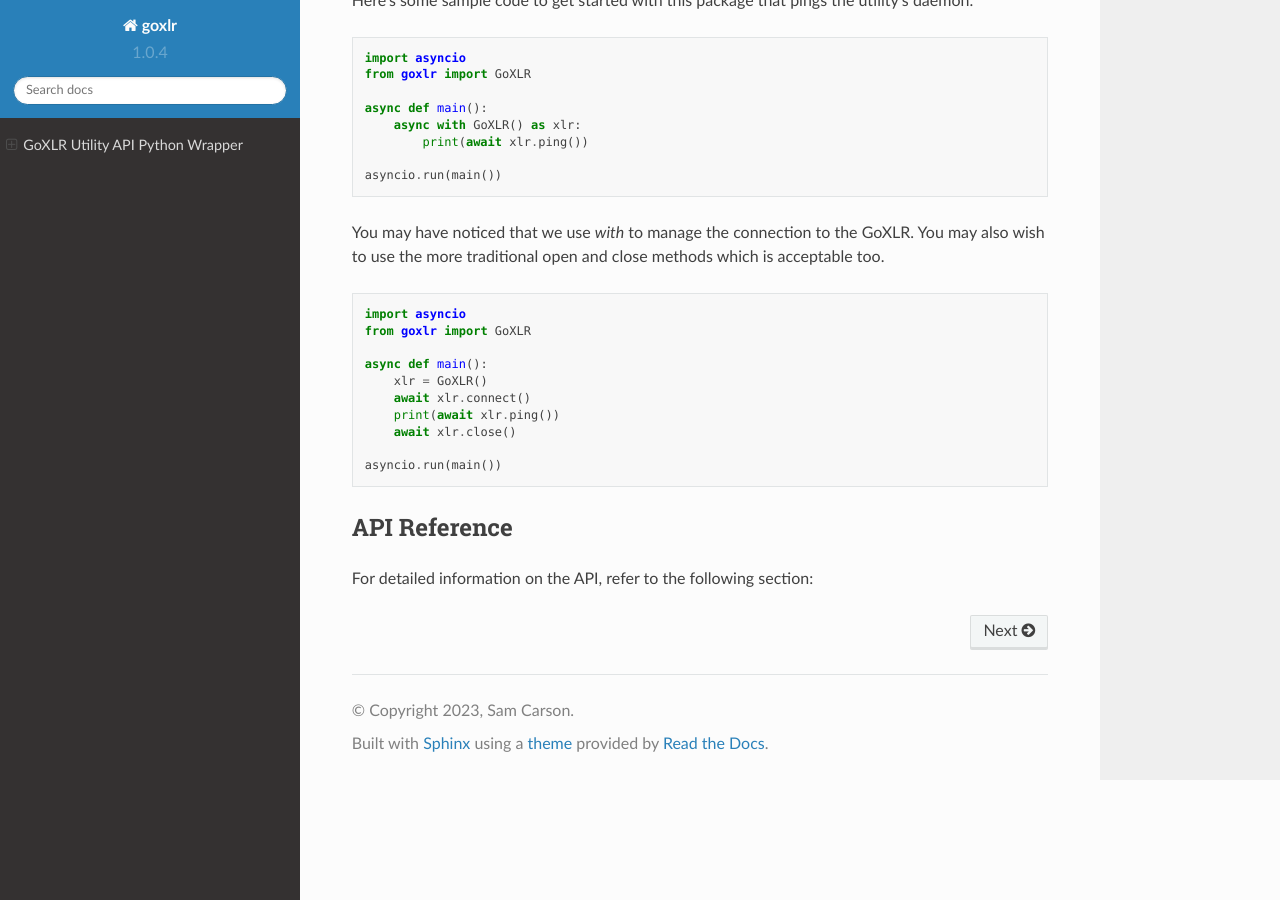
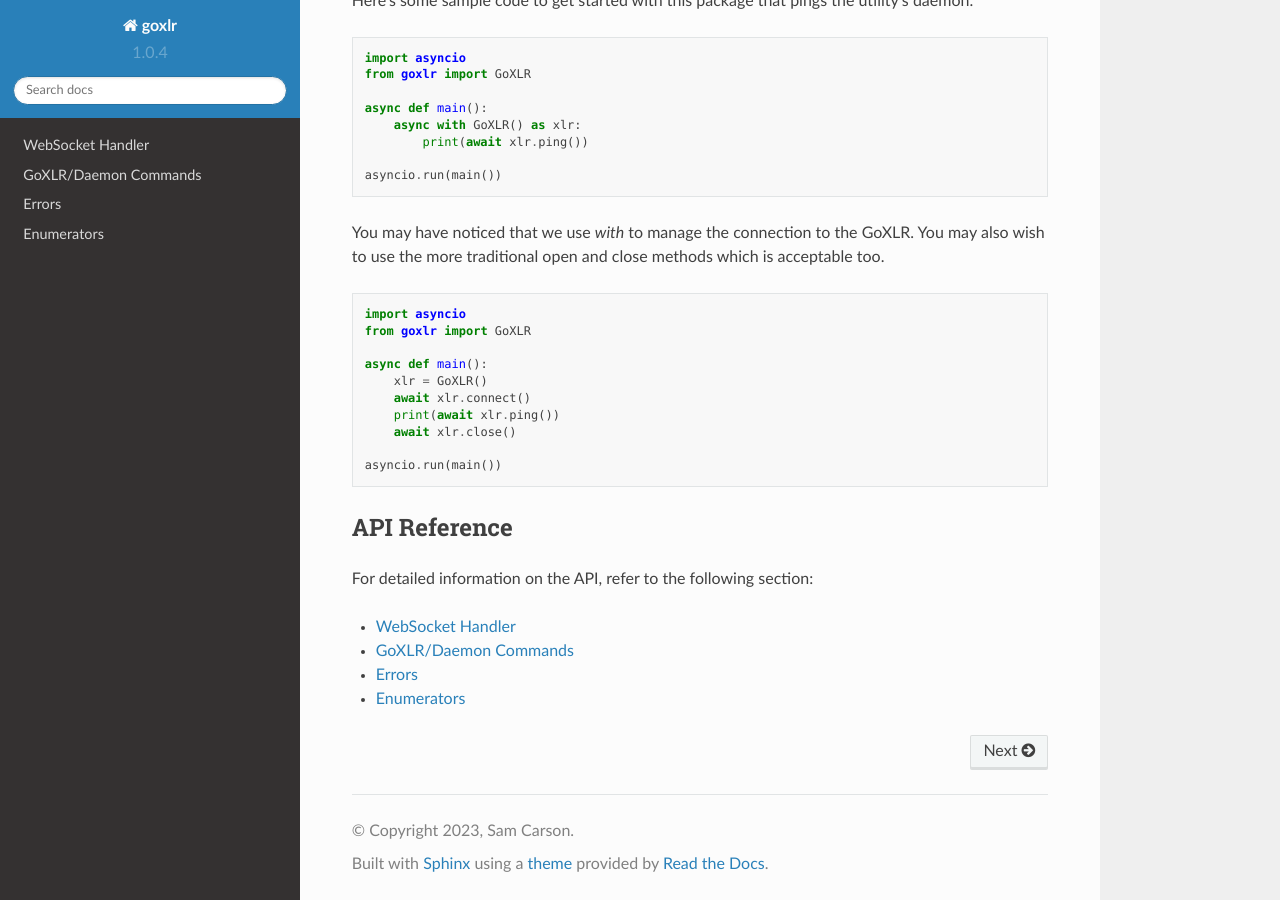
Before and after one commit to samcarsonx/goxlr-py, a Sphinx documentation site: the page built from docs/index.rst, in a window 1280 px wide and 900 px high, scrolled down 642 px. Built offline with Sphinx 7.4.7 and the Read the Docs theme 2.0.0, drawn with Linux system fonts in a browser that asks for light colours.

Commit message:
Refactored/titled pages

```diff
--- a/docs/api/error.rst
+++ b/docs/api/error.rst
@@ -1,3 +1,6 @@
+Errors
+======
+
 .. automodule:: goxlr.error
    :members:
    :undoc-members:
--- a/docs/api/goxlr.rst
+++ b/docs/api/goxlr.rst
@@ -1,3 +1,6 @@
+GoXLR/Daemon Commands
+=====================
+
 .. automodule:: goxlr.goxlr
    :members:
    :undoc-members:
--- a/docs/api/types.rst
+++ b/docs/api/types.rst
@@ -1,3 +1,6 @@
+Enumerators
+===========
+
 .. automodule:: goxlr.types
    :members:
    :undoc-members:
--- a/docs/api/ws.rst
+++ b/docs/api/ws.rst
@@ -1,3 +1,6 @@
+WebSocket Handler
+=================
+
 .. automodule:: goxlr.ws
    :members:
    :undoc-members:
--- a/docs/index.rst
+++ b/docs/index.rst
@@ -56,19 +56,8 @@ For detailed information on the API, refer to the following section:
 
 .. toctree::
     :maxdepth: 2
-    :caption: API
 
     api/ws
     api/goxlr
-
-.. toctree::
-    :maxdepth: 2
-    :caption: Errors
-
     api/error
-
-.. toctree::
-    :maxdepth: 2
-    :caption: Enumerators
-
     api/types
```
